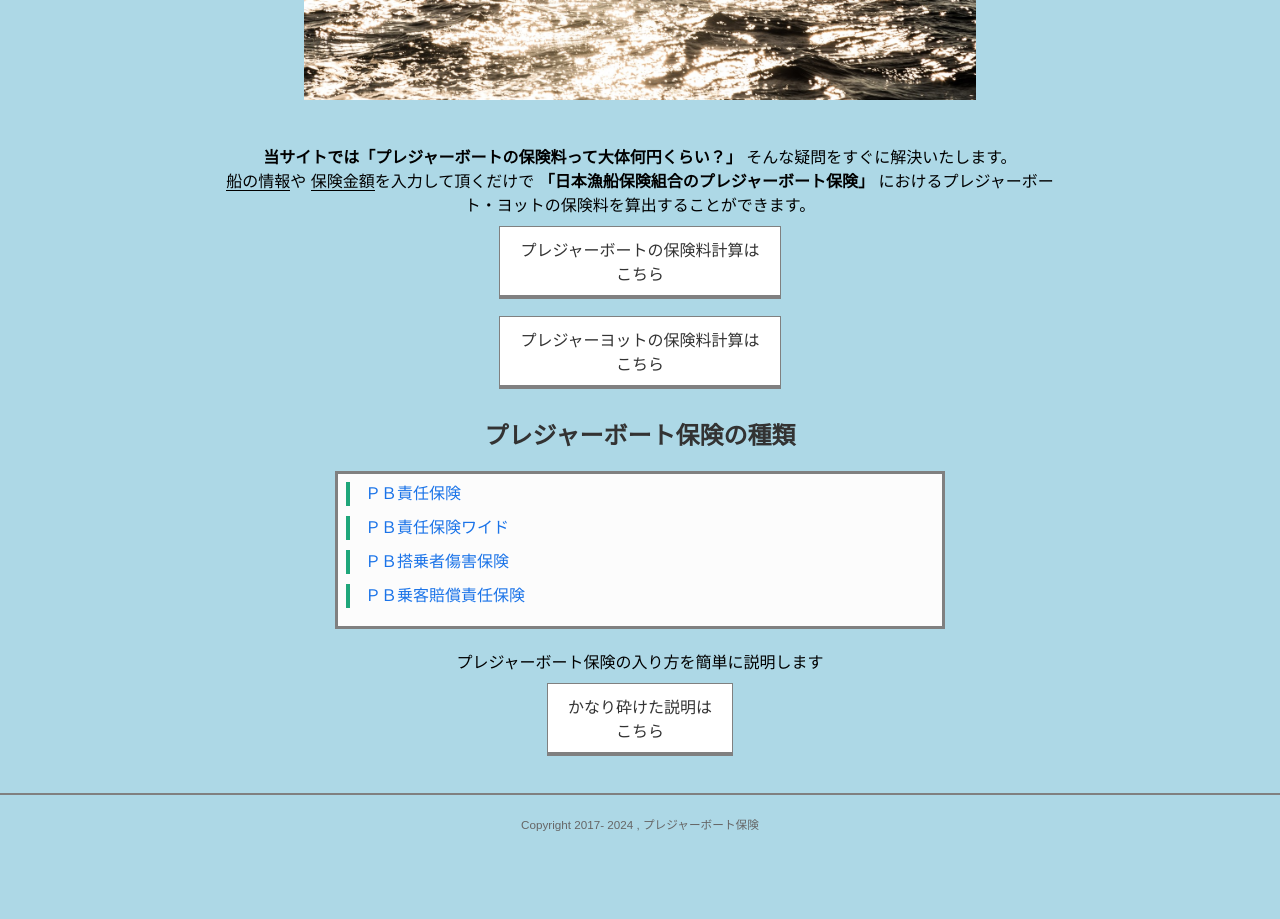
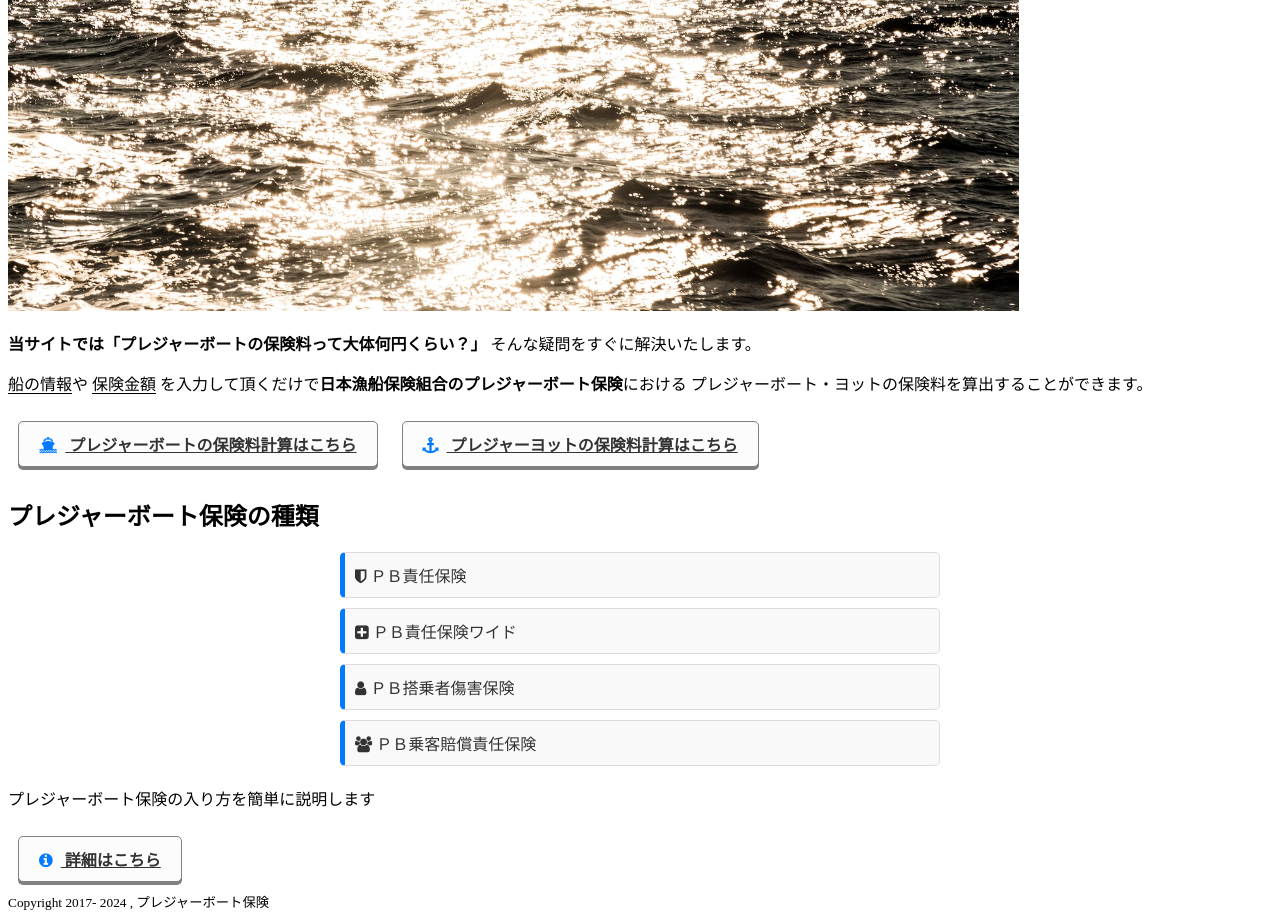
Before and after one commit to gyoho2021/20241208pbhoken, a plain HTML site: page index.html in a window 1280 px wide. Shown: the part 400-1319 px from the top of the page. Before the commit the page ends 1232 px from the top, so only its background shows below. Drawn offline with Linux system fonts and the light colour scheme.

Commit message:
Update index.html and styles.css デザイン

```diff
--- a/css/styles.css
+++ b/css/styles.css
@@ -1,86 +1,29 @@
-@charset 'UTF-8';
-
-* {
-    margin: 0;
-    padding: 0;
-}
-
-body {
-    background: lightblue;
-    font-family: Arial, sans-serif;
-    font-size: 16px;
-    margin: 0;
-    padding: 0;
-    height: 100%;
-}
-
-.container {
-    margin: 0 auto;
-    padding: 10px;
-    text-align: center;
-    font-size: 16px;
-    width: 90%;
-    max-width: 840px;
-}
-
-header {
-    margin-bottom: 20px;
-}
-
-footer {
-    text-align: center;
-    padding-top: 20px;
-    margin-top: 20px;
-    border-top: 2px solid gray;
-    font-size: 14px;
-    color: #666;
-}
-
-h1, h2, h3 {
-    color: #333;
-    margin: 20px 0 10px;
-}
-
-ul.list0 {
-    background: #fcfcfc;
-    padding: 0.5em;
-    border: 3px solid gray;
-    list-style: none;
-    text-align: left;
-    margin: 20px auto;
-    width: 70%;
-}
-
-ul.list0 li {
-    margin-bottom: 10px;
-    line-height: 1.5;
-    padding-left: 15px;
-    border-left: 4px solid #1fa67a;
-}
-
-a {
-    text-decoration: none;
-    color: #1a73e8;
-}
-
-a:hover {
-    text-decoration: underline;
-}
-
+/* Font Awesome アイコン付きボタンのスタイル */
 .btn1, .btn2, .btn3 {
     margin: 10px;
     padding: 10px 20px;
     border: 1px solid gray;
-    background: #fff;
+    background: #fcfcfc;
+    display: inline-block;
+    box-shadow: 0px 3px gray;
+    font-size: 16px;
+    font-weight: bold;
+    text-align: center;
     color: #333;
-    display: inline-block;
-    box-shadow: 0 3px gray;
-    cursor: pointer;
-    text-align: center;
+    border-radius: 5px;
+    transition: all 0.3s ease;
+}
+
+.btn1 i, .btn2 i, .btn3 i {
+    margin-right: 8px;
+    color: #007BFF;
 }
 
 .btn1:hover, .btn2:hover, .btn3:hover {
     opacity: 0.8;
+    background: #007BFF;
+    color: white;
+    cursor: pointer;
 }
 
 .btn1:active, .btn2:active, .btn3:active {
@@ -88,3 +31,35 @@ a:hover {
     box-shadow: none;
     top: 2px;
 }
+
+/* プレジャーボート保険の種類リスト */
+ul.list0 {
+    margin: 20px auto;
+    padding: 0;
+    list-style: none;
+    text-align: left;
+    width: 90%;
+    max-width: 600px;
+}
+
+ul.list0 li {
+    margin: 10px 0;
+    padding: 10px;
+    background: #f9f9f9;
+    border: 1px solid #ddd;
+    border-left: 5px solid #007BFF;
+    border-radius: 5px;
+    font-size: 16px;
+    display: flex;
+    align-items: center;
+}
+
+ul.list0 li a {
+    text-decoration: none;
+    color: #333;
+    width: 100%;
+}
+
+ul.list0 li a:hover {
+    color: #007BFF;
+}
--- a/index.html
+++ b/index.html
@@ -3,16 +3,18 @@
 <head>
     <meta charset="UTF-8">
     <meta name="viewport" content="width=device-width, initial-scale=1.0">
-    <meta name="keywords" content="プレジャーボート,PB,ボート保険,船,保険金額,プレジャーボート保険,遊漁船">
-    <meta name="description" content="レジャーや遊漁等に使うプレジャーボートの保険料が簡単に計算できるサイトです。船の情報や保険内容（金額等）を入力するだけですぐに保険料が算出されます。">
+    <meta name="description" content="プレジャーボートの保険料計算サイト">
+    <meta name="keywords" content="プレジャーボート,保険,計算,保険料">
     <title>プレジャーボート保険料計算</title>
+    <!-- CSS -->
+    <link rel="stylesheet" href="css/font-awesome.min.css">
     <link rel="stylesheet" href="css/styles.css">
 </head>
 <body>
 <header>
     <div class="container">
         <h1>プレジャーボート保険料計算</h1>
-        <img class="header_img" src="img/header.png" width="80%" alt="Header Image">
+        <img class="header_img" src="img/header.png" alt="プレジャーボート保険" width="80%">
     </div>
 </header>
 <main>
@@ -23,29 +25,34 @@
         </p>
         <p class="explain">
             <span style="border-bottom: 1px solid black;">船の情報</span>や
-            <span style="border-bottom: 1px solid black;">保険金額</span>を入力して頂くだけで
-            <strong>「日本漁船保険組合のプレジャーボート保険」</strong>
-            におけるプレジャーボート・ヨットの保険料を算出することができます。
+            <span style="border-bottom: 1px solid black;">保険金額</span>
+            を入力して頂くだけで<strong>日本漁船保険組合のプレジャーボート保険</strong>における
+            プレジャーボート・ヨットの保険料を算出することができます。
         </p>
-        <div class="main_area1">
-            <a class="btn1" href="boat.php">プレジャーボートの保険料計算は<br>こちら</a>
-        </div>
-        <div class="main_area2">
-            <a class="btn2" href="yacht.php">プレジャーヨットの保険料計算は<br>こちら</a>
+        <div class="main_area">
+            <a class="btn1" href="boat.php">
+                <i class="fa fa-ship"></i> プレジャーボートの保険料計算はこちら
+            </a>
+            <a class="btn2" href="yacht.php">
+                <i class="fa fa-anchor"></i> プレジャーヨットの保険料計算はこちら
+            </a>
         </div>
         <h2>プレジャーボート保険の種類</h2>
         <ul class="list0">
-            <li><a href="pb_sekinin.php">ＰＢ責任保険</a></li>
-            <li><a href="pb_wide.php">ＰＢ責任保険ワイド</a></li>
-            <li><a href="pb_toujousha.php">ＰＢ搭乗者傷害保険</a></li>
-            <li><a href="pb_joukyaku.php">ＰＢ乗客賠償責任保険</a></li>
+            <li><a href="pb_sekinin.php"><i class="fa fa-shield"></i> ＰＢ責任保険</a></li>
+            <li><a href="pb_wide.php"><i class="fa fa-plus-square"></i> ＰＢ責任保険ワイド</a></li>
+            <li><a href="pb_toujousha.php"><i class="fa fa-user"></i> ＰＢ搭乗者傷害保険</a></li>
+            <li><a href="pb_joukyaku.php"><i class="fa fa-users"></i> ＰＢ乗客賠償責任保険</a></li>
         </ul>
         <p>プレジャーボート保険の入り方を簡単に説明します</p>
-        <a class="btn3" href="hoken_hairikata.php">かなり砕けた説明は<br>こちら</a>
+        <a class="btn3" href="hoken_hairikata.php">
+            <i class="fa fa-info-circle"></i> 詳細はこちら
+        </a>
     </div>
 </main>
 <footer>
-    <small>Copyright 2017-
+    <small>
+        Copyright 2017-
         <script>
             document.write(new Date().getFullYear());
         </script>
```
